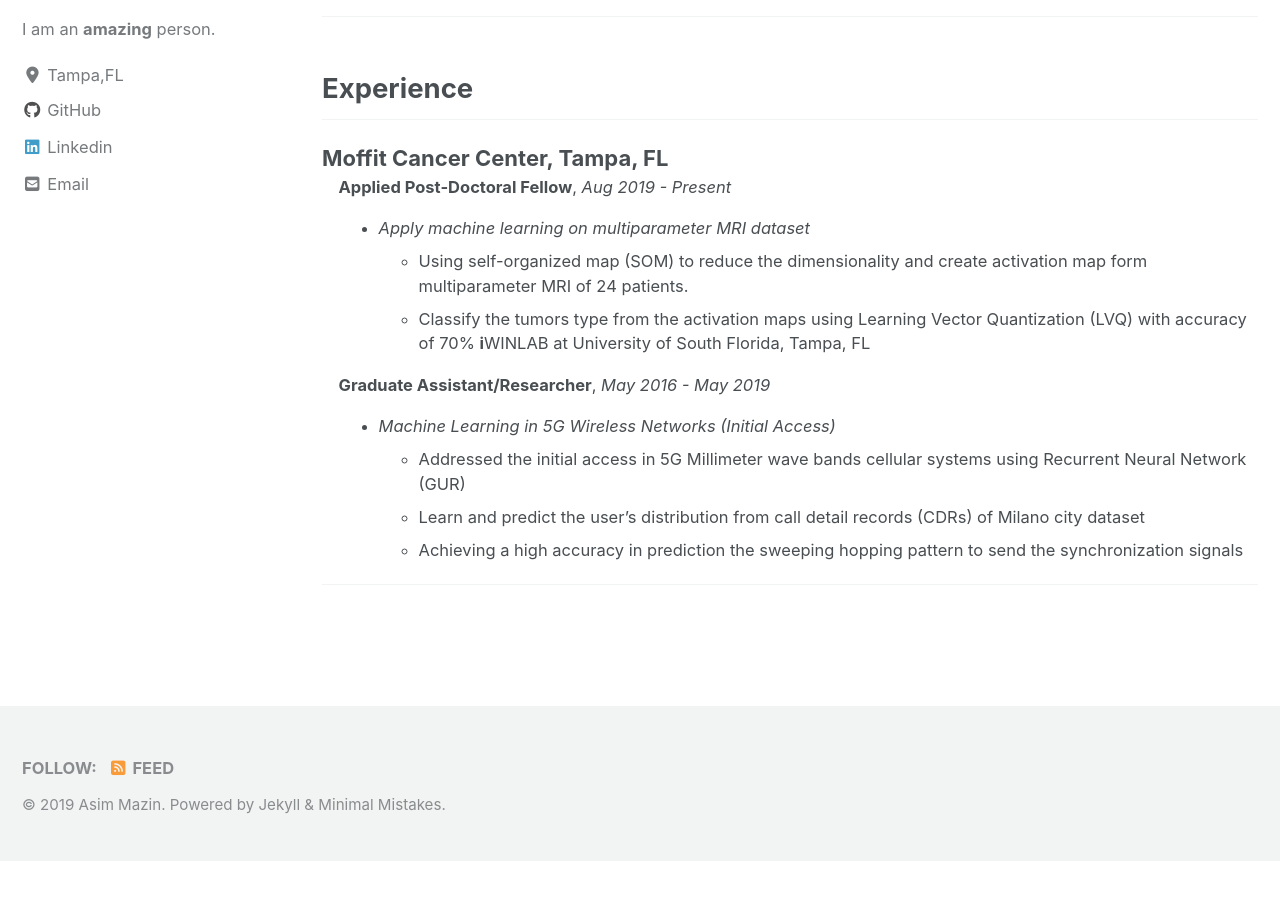
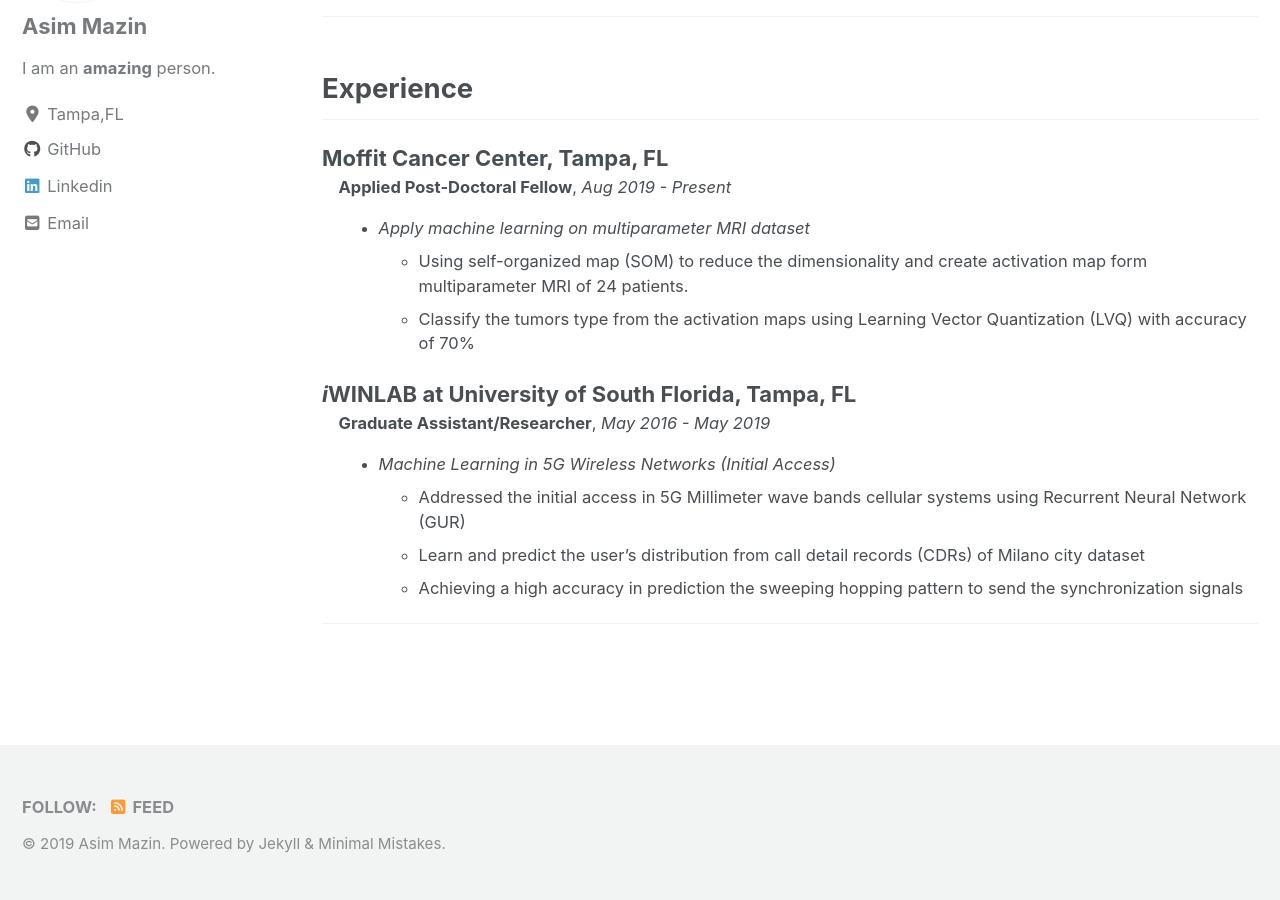
Before and after one commit to AsimMazin/Asimmazin.github.io, a Jekyll site: the page built from _pages/Resume.md, in a window 1280 px wide and 900 px high, scrolled down 768 px. Built offline with Jekyll 4.4.1, drawn with Linux system fonts in a browser that asks for light colours; cached includes are drawn as plain includes; nearby versions of some CDN libraries; before the commit the page ends 1629 px from its top, so only the background shows below that.

Commit message:
modifications

```diff
--- a/_pages/Resume.md
+++ b/_pages/Resume.md
@@ -28,7 +28,8 @@
 - *Apply machine learning on multiparameter MRI dataset*
     - Using self-organized map (SOM) to reduce the dimensionality and create activation map form multiparameter MRI of 24 patients.
     - Classify the tumors type from the activation maps using Learning Vector Quantization  (LVQ) with accuracy of 70%
-**i**WINLAB at University of South Florida, Tampa, FL
+
+*i*WINLAB at University of South Florida, Tampa, FL
 : **Graduate Assistant/Researcher**, *May 2016 - May 2019*
 - *Machine Learning in 5G Wireless Networks (Initial Access)*
     - Addressed the initial access in 5G Millimeter wave bands cellular systems using Recurrent Neural Network (GUR)
```
